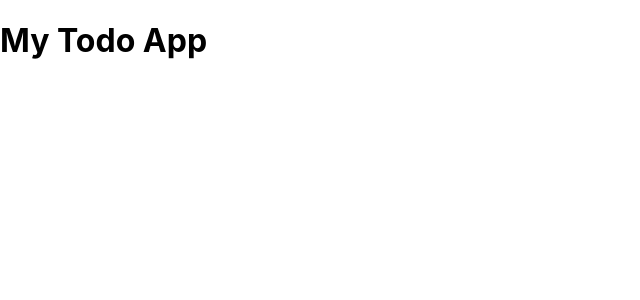
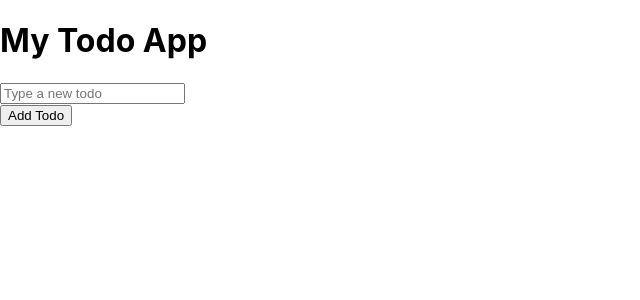
Before and after one commit to ValerieVR/intro-react, a React (Create React App) app: page / in a window 1280 px wide. Shown: the top 300 px of the page, without its empty margins (0-640 px from the left). Built offline with nearby package versions, Linux system fonts and the light colour scheme.

Commit message:
Add form

```diff
--- a/src/App.js
+++ b/src/App.js
@@ -3,11 +3,13 @@ import './App.css';
 
 //components
 import Header from './components/Header';
+import Form from './components/Form';
 
 function App() {
   return (
     <div className="App">
       <Header/>
+      <Form/>
     </div>
   );
 }
--- /dev/null
+++ b/src/components/Form.js
@@ -0,0 +1,12 @@
+import React from 'react';
+
+const Form = () => {
+    return (
+        <form action="" method="">
+            <input type="text" placeholder="Type a new todo"/><br></br>
+            <button type="submit">Add Todo</button>
+        </form>
+    );
+}
+
+export default Form;
--- a/src/components/Header.js
+++ b/src/components/Header.js
@@ -5,7 +5,7 @@ const Header = () => {
         <header>
             <h1>My Todo App</h1>
         </header>
-    )
+    );
 }
 
 export default Header;
```
